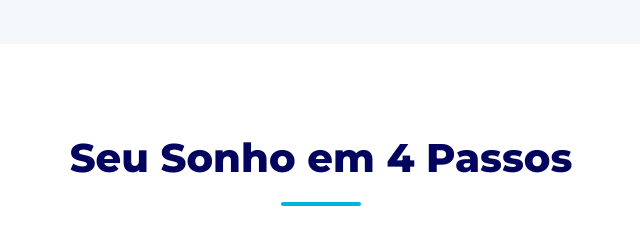
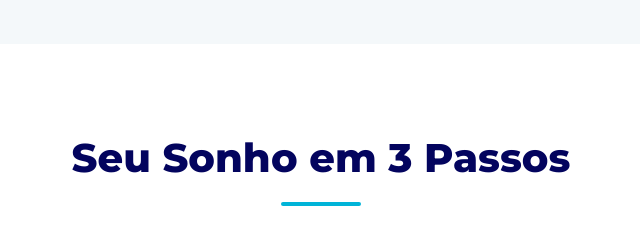
Before and after one commit to DaviLucasCJ/Zabum, a plain HTML site: page index.html in a window 1280 px wide. Shown: the part 2720-2971 px from the top of the page, 319-959 px from the left. Drawn offline with Linux system fonts and the light colour scheme.

Commit message:
Update index.html

```diff
--- a/index.html
+++ b/index.html
@@ -86,7 +86,7 @@
 
         <section id="etapas">
             <div class="container">
-                <h2 class="section-title fade-in">Seu Sonho em 4 Passos</h2>
+                <h2 class="section-title fade-in">Seu Sonho em 3 Passos</h2>
                 <div class="etapas-grid fade-in">
                     <div class="etapa-item"><div class="icon"><i class="fas fa-comments"></i></div><h3>1. Contato e Orçamento</h3><p>Você entra em contato e nós entendemos sua ideia para criar um orçamento.</p></div>
                     <div class="etapa-item"><div class="icon"><i class="fas fa-hard-hat"></i></div><h3>2. Construção e Instalação</h3><p>Nossa equipe executa a obra com agilidade e máxima qualidade.</p></div>
```
